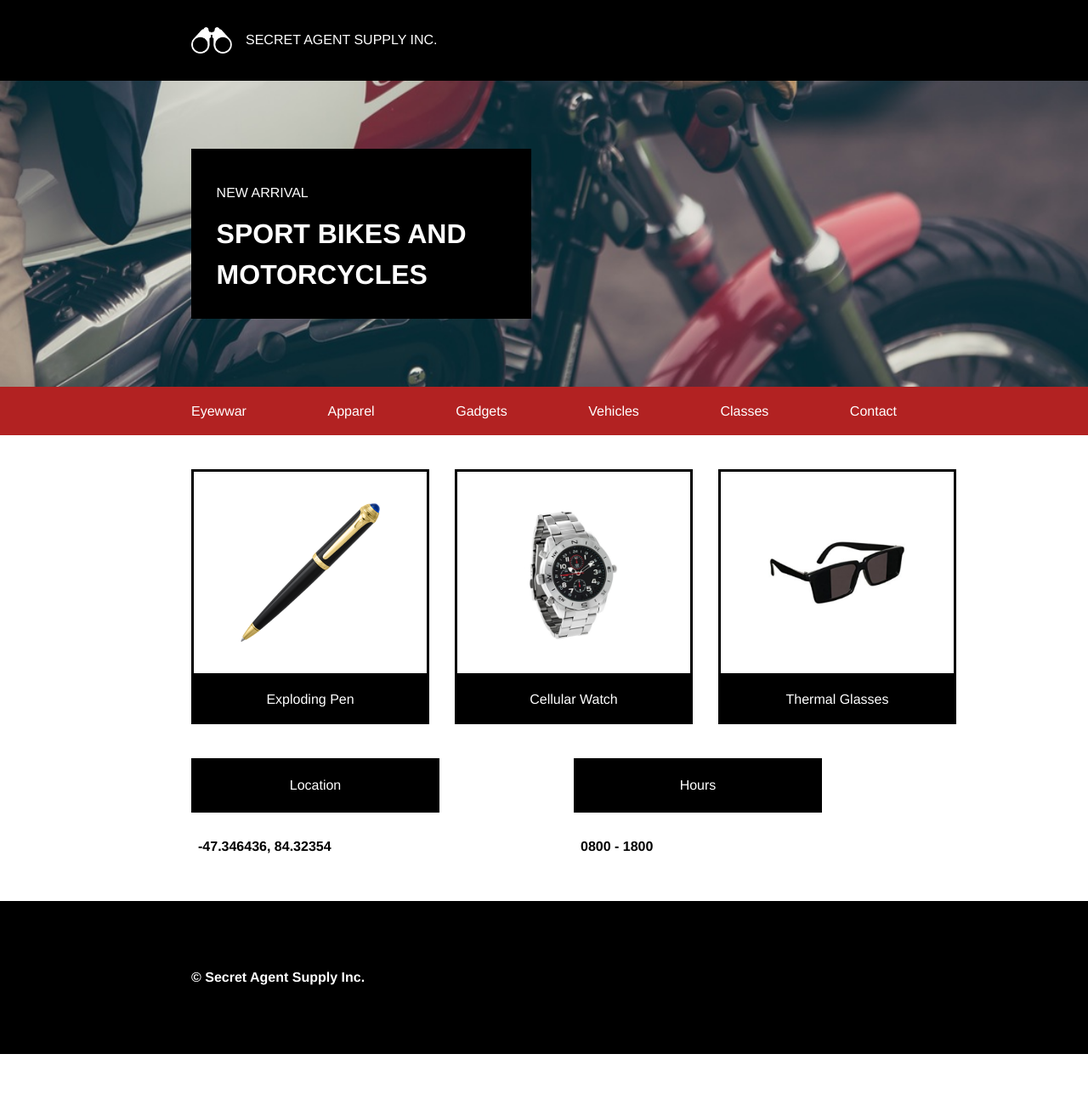
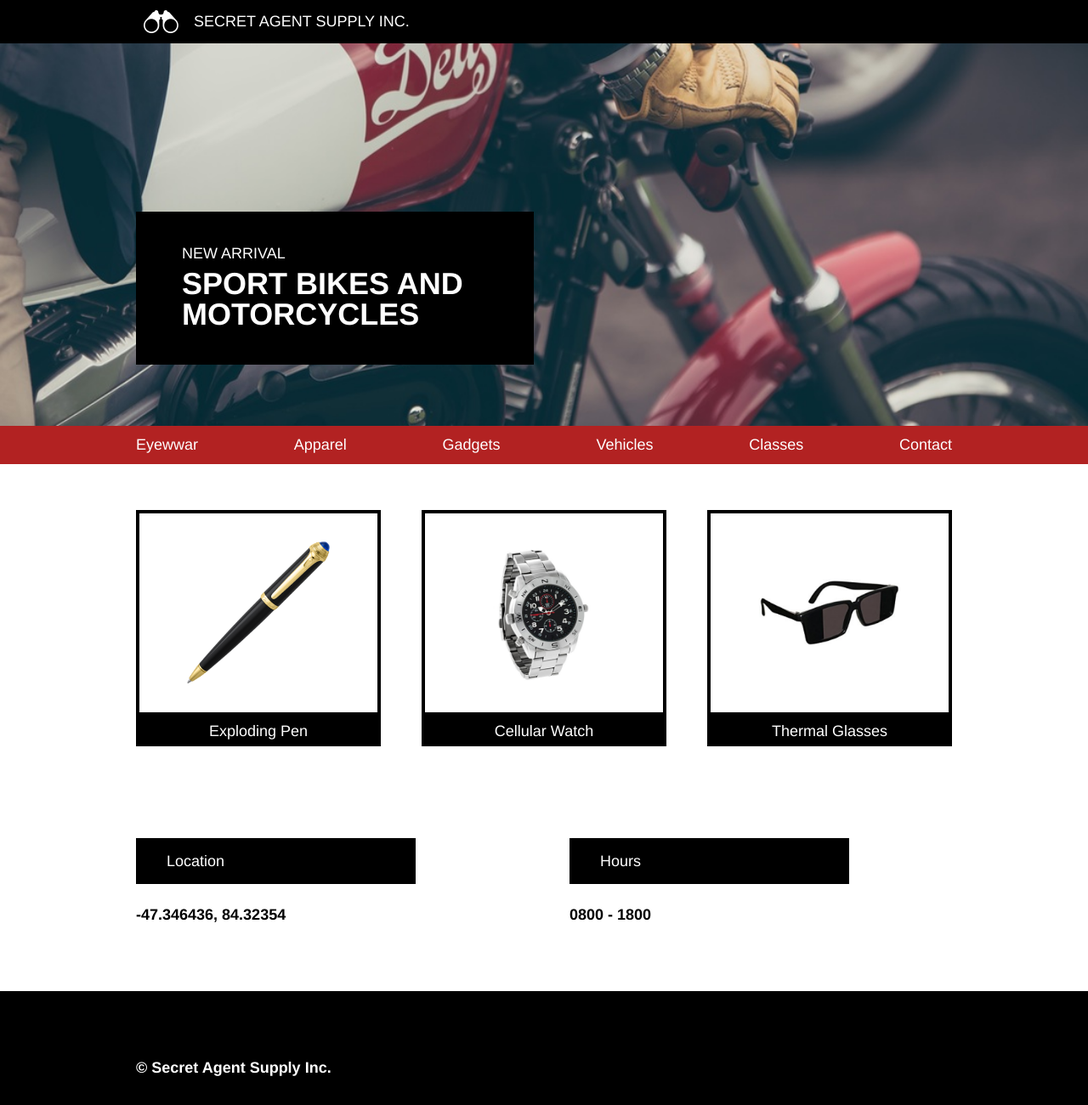
Before and after one commit to Christina-R/SecretAgent, a plain HTML site: page index.html in a window 1280 px wide. Shown: the whole page at 85% size. Before the commit the page ends 1240 px from the top, so only its background shows below. Drawn offline with Linux system fonts and the light colour scheme.

Commit message:
Adjust according to spec.

```diff
--- a/index.html
+++ b/index.html
@@ -17,9 +17,11 @@
   </div>
 
   <div class="middle-head">
-    <div class="container black-box">
+    <div class="container">
+      <div class="black-box">
         <p>NEW ARRIVAL</p>
         <h2>SPORT BIKES AND MOTORCYCLES</h2>
+      </div>
     </div>
   </div>
 
@@ -37,6 +39,8 @@
 
 
 <!--  Main section-->
+
+  <div class="main-section">
 
     <div class="container-pictures">
 
@@ -57,6 +61,9 @@
 
     </div>
 
+  </div>
+
+  <div class="main-section">
     <div class="container-pictures">
       <div class="container-location-hour">
         <div class="location">Location</div>
@@ -66,6 +73,7 @@
         <div class="container-location-hour">
         <div class="location">Hours</div>
         <div class="number">0800 - 1800</div>
+      </div>
     </div>
   </div>
 <!--  Footer section-->
--- a/resources/css/style.css
+++ b/resources/css/style.css
@@ -1,14 +1,15 @@
 html,
 body{
   font-family: Helvetica;
-  font-size: 16px;
+  font-size: 18px;
 }
 
 .container{
   display: flex;
   align-items: center;
-  width: 1000px;
-  margin: 0 225px;
+/*  justify-content: center;*/
+  width: 960px;
+/*  margin: 0 225px;*/
 /*  border: 1px solid yellow;*/
   /*  border property just as visualization aid*/
 }
@@ -22,27 +23,45 @@ body{
 .black-top{
   display: flex;
   align-items: center;
+  justify-content: center;
   background-color: black;
-  height: 95px;
+/*  height: 95px;*/
   color: white;
+  padding: 0.66rem 0;
 }
 
 .logo{
-  width: 48px;
-  height: auto;
+/*  width: 48px;*/
+/*  height: auto;*/
+  height: 1.5rem;
+  width: auto;
   padding-right: 1rem;
+  padding-left: 0.5rem;
 }
 
+.black-top p{
+  font-size: 1rem;
+}
 
 .middle-head{
   display: flex;
-  flex-direction: column;
+/*  flex-direction: column;*/
   justify-content: center;
   background-image: url(../moto.jpeg);
   background-position: bottom;
   background-repeat: no-repeat;
   background-size: cover;
-  height: 360px;
+  height: 25rem;
+}
+
+.container{
+  display: flex;
+/*  align-items: center;*/
+/*  justify-content: center;*/
+  width: 960px;
+/*  margin: 0 225px;*/
+/*  border: 1px solid yellow;*/
+  /*  border property just as visualization aid*/
 }
 
 .black-box{
@@ -50,15 +69,19 @@ body{
   flex-direction: column;
   justify-content: center;
   align-items: flex-start;
-  height: 200px;
-  width: 400px;
+/*  height: 200px;*/
+  width: 20rem;
   background-color: black;
   color: white;
+  padding: 2rem 3rem;
+  margin-top: 7rem;
 }
 
 .black-box *{
-  padding: 0 1.85rem;
-  line-height: 3rem;
+  padding: 0.25rem 0;
+/*  line-height: 3rem;*/
+  font-size: 1rem,
+  font-weight: bold;
 }
 
 .black-box h2{
@@ -71,18 +94,20 @@ body{
 .red-bottom{
   display: flex;
   align-items: center;
+  justify-content: center;
   background-color: firebrick;
-  height: 57px;
+/*  height: 57px;*/
+  padding: 0.75rem 0;
 }
 
 .container-nav{
   display: flex;
   align-items: center;
   justify-content: space-between;
-  width: 1000px;
-  margin: 0 225px;
+  width: 960px;
+/*  margin: 0 225px;*/
 /*  border: 1px solid green;*/
-  /*  border property just as visualization aid*/
+/*  border property just as visualization aid*/
 }
 
 a{
@@ -93,12 +118,21 @@ a{
 
 /*Middle section*/
 
+.main-section{
+  display: flex;
+  justify-content: center;
+
+}
+
 .container-pictures{
   display: flex;
   align-items: center;
   justify-content: space-between;
-  width: 900px;
-  margin: 2.5rem 225px;
+  width: 960px;
+  margin-top: 3rem;
+  margin-bottom: 3rem;
+
+/*  margin: 2.5rem 225px;*/
 /*  border: 1px solid green;*/
   /*  border property just as visualization aid*/
 }
@@ -106,19 +140,20 @@ a{
 .product{
   display: flex;
   flex-direction: column;
-  width: 280px;
-  height: 300px;
+  width: 30%;
+/*  height: 300px;*/
 /*  border: 3px dotted red;*/
 /*  border property just as visualization aid*/
 }
 
 .image{
   width: auto;
-  height: 100%;
+  height: 9rem;
   background-size: 60%;
   background-repeat: no-repeat;
   background-position: center;
-  border: 3px solid black;
+  border: 4px solid black;
+  padding: 2rem 0;
 }
 
 .pen{
@@ -137,10 +172,10 @@ a{
   display: flex;
   justify-content: center;
   align-items: center;
-  height: 2rem;
+/*  height: 2rem;*/
   background-color: black;
   color: white;
-  padding: 1rem;
+  padding: 0.5rem;
 }
 
 
@@ -148,27 +183,28 @@ a{
   display: flex;
   flex-direction: column;
   width: 450px;
+  margin-bottom: 1rem;
 /*  border: 3px dotted red;*/
 }
 
 .location{
   display: flex;
-  justify-content: center;
+/*  justify-content: center;*/
   align-items: center;
-  width: 260px;
-  height: 2rem;
+  width: 65%;
+/*  height: 2rem;*/
   background-color: black;
   color: white;
-  padding: 1rem;
+  padding: 1rem 0 1rem 2rem;
 }
 
 .number{
   display: flex;
   justify-content: flex-start;
   align-items: center;
-  width: 260px;
+  width: 65%;
   height: 2rem;
-  padding: 0.5rem;
+/*  padding: 0.5rem;*/
   margin-top: 1rem;
   font-weight: bold;
 }
@@ -178,17 +214,18 @@ a{
 footer{
   display: flex;
   align-items: center;
+  justify-content: center;
   background-color: black;
   color: white;
   font-weight: bold;
-  height: 180px;
+  height: 10rem;
 }
 
 .container-footer{
   display: flex;
   align-items: center;
-  width: 1000px;
-  margin: 0 225px;
+  width: 960px;
+/*  margin: 0 225px;*/
 /*  border: 1px solid yellow;*/
   /*  border property just as visualization aid*/
 }
```
Lines whose indentation alone changed are shown as unchanged.
